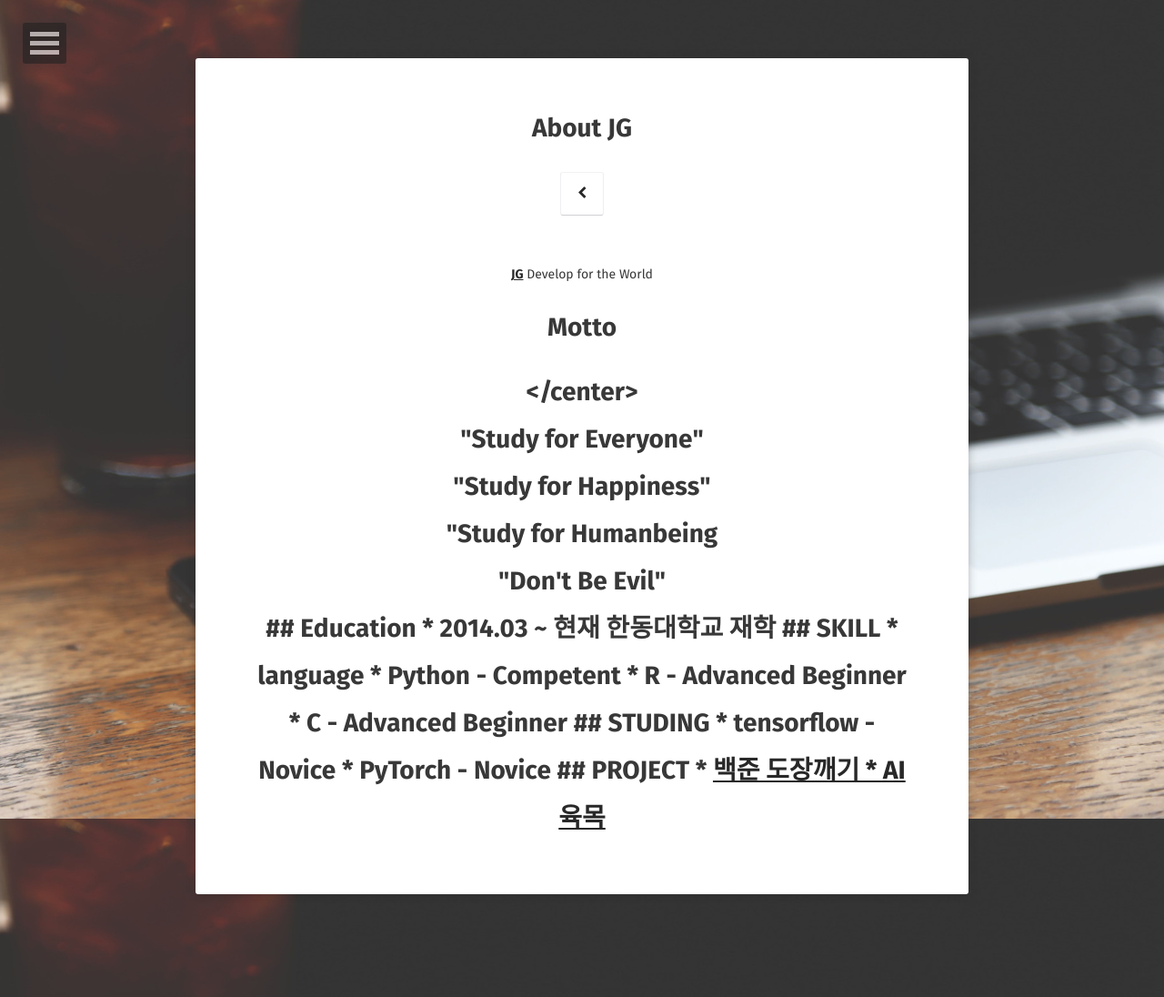
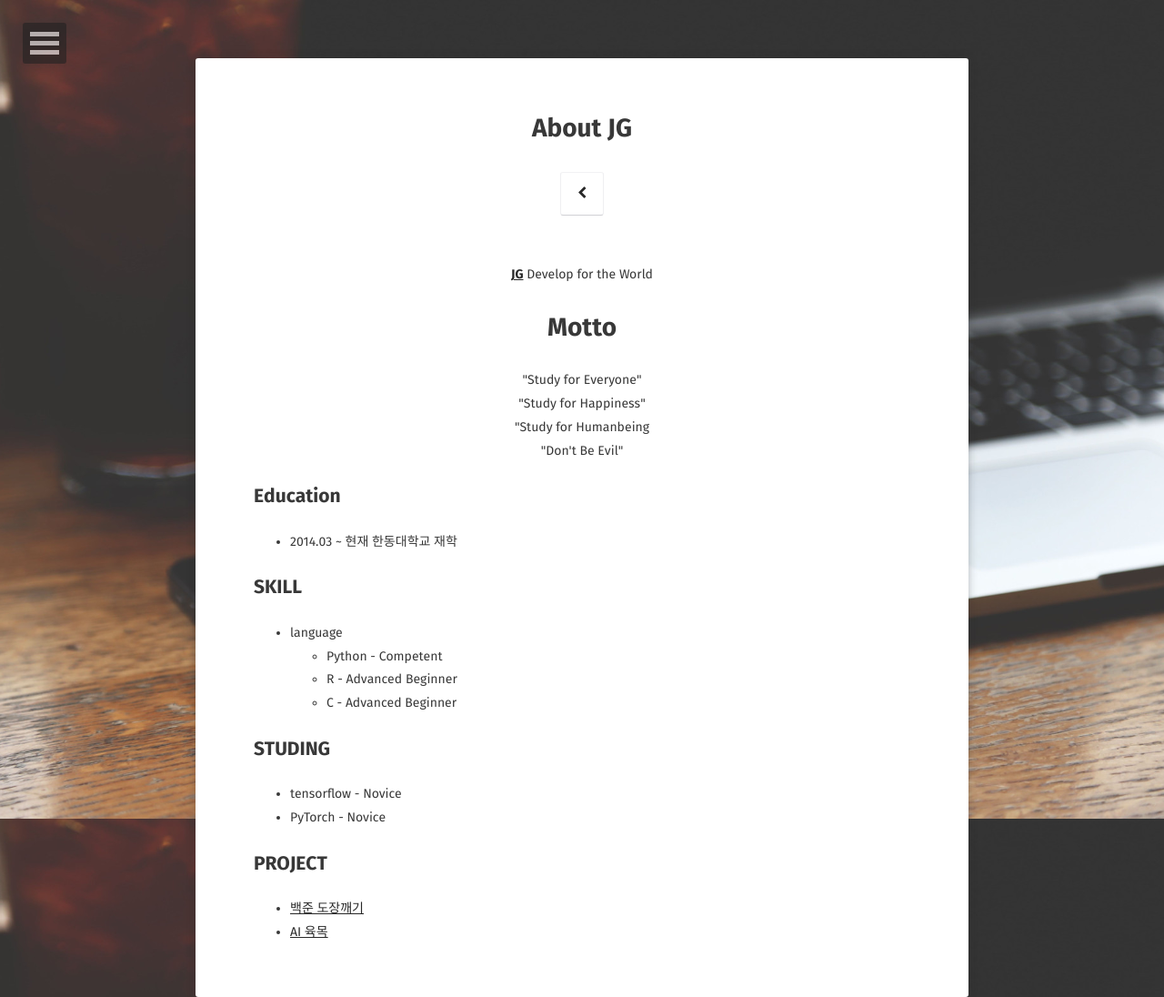
Before and after one commit to JaeGeunJang/JaeGeunJang.github.io, a Jekyll site: the page built from about/index.md, in a window 1280 px wide. Shown: the whole page at 91% size. Built offline with Jekyll 4.4.1, drawn with Linux system fonts in a browser that asks for light colours; some web fonts are replaced.

Commit message:
Update index.md

```diff
--- a/about/index.md
+++ b/about/index.md
@@ -8,24 +8,24 @@ comments: false
 
 <center><a href="https://github.com/JaeGeunJang/"><b>JG</b></a> Develop for the World</center>
 
-<center><h1><b>Motto</b><h1></center>
+<center><h1><b>Motto</b></h1></center>
 <center>"Study for Everyone"</center>
 <center>"Study for Happiness"</center>
 <center>"Study for Humanbeing</center>
 <center>"Don't Be Evil"</center>
 
 ## Education
-* 2014.03 ~ 현재 한동대학교 재학
+- 2014.03 ~ 현재 한동대학교 재학
 
 ## SKILL
-* language
-    * Python - Competent
-    * R - Advanced Beginner
-    * C - Advanced Beginner
+- language
+    - Python - Competent
+    - R - Advanced Beginner
+    - C - Advanced Beginner
 
 ## STUDING
-* tensorflow - Novice
-* PyTorch - Novice
+- tensorflow - Novice
+- PyTorch - Novice
 
 ## PROJECT
 * <a href="https://github.com/JaeGeunJang/BaekJoon_Project">백준 도장깨기
```
